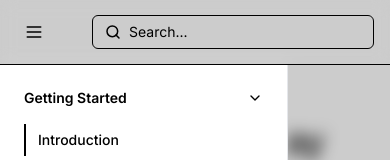
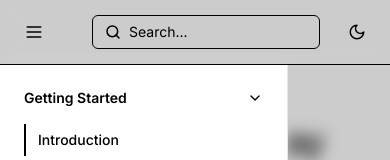
Before and after one commit to inference-gateway/docs, a Next.js app: page / in a window 390 px wide. Shown: the top 160 px of the page. Built offline with nearby package versions, Linux system fonts and the light colour scheme.

Commit message:
refactor(Header): add mobile theme toggle for improved accessibility
Signed-off-by: Eden Reich <eden.reich@gmail.com>

```diff
--- a/components/Header.tsx
+++ b/components/Header.tsx
@@ -97,6 +97,11 @@ export function Header() {
               </div>
             </div>
 
+            {/* Mobile theme toggle */}
+            <div className="lg:hidden flex items-center ml-2">
+              {renderThemeToggle()}
+            </div>
+
             {/* Navigation */}
             <nav className="hidden md:flex items-center space-x-6">
               <Link href="/getting-started" className={cn(
```
